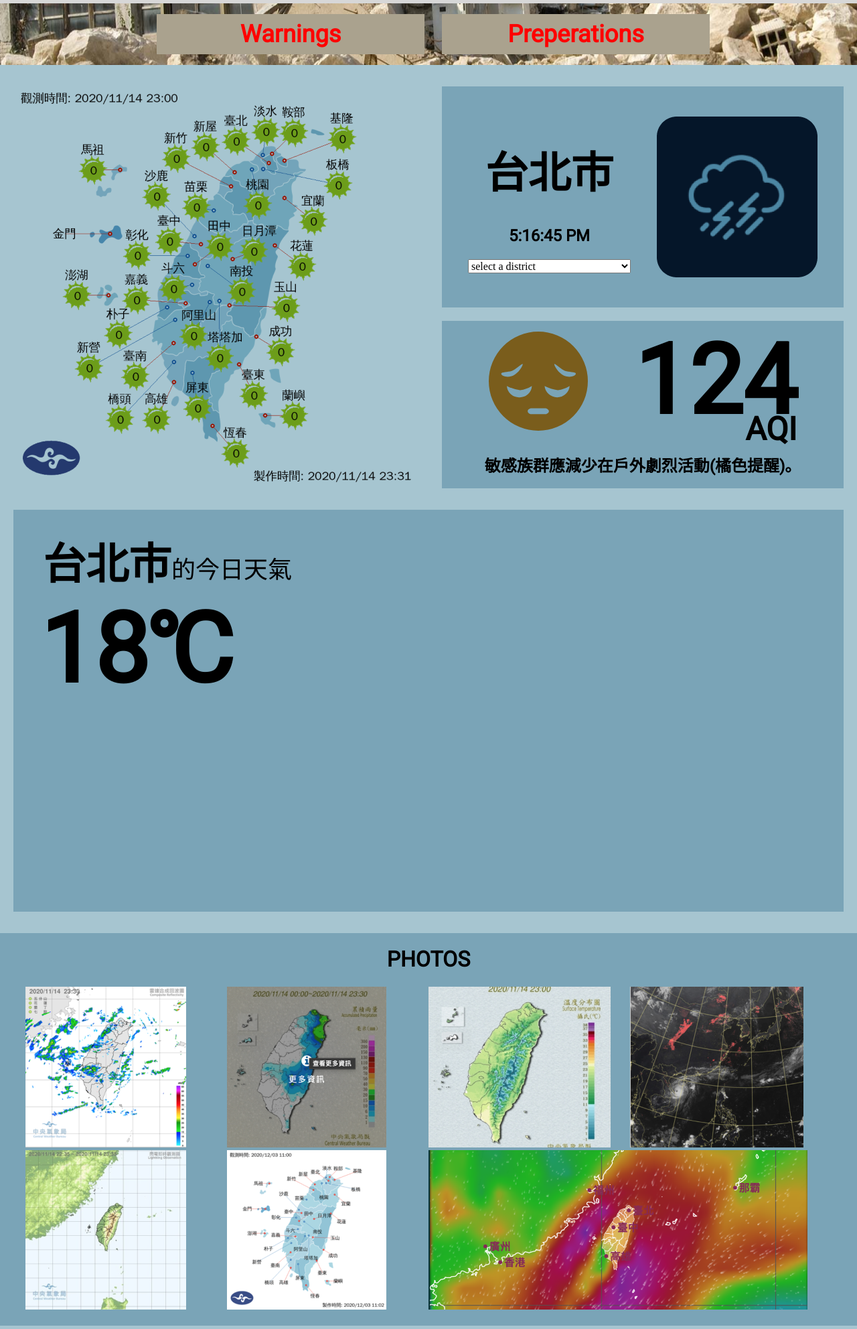
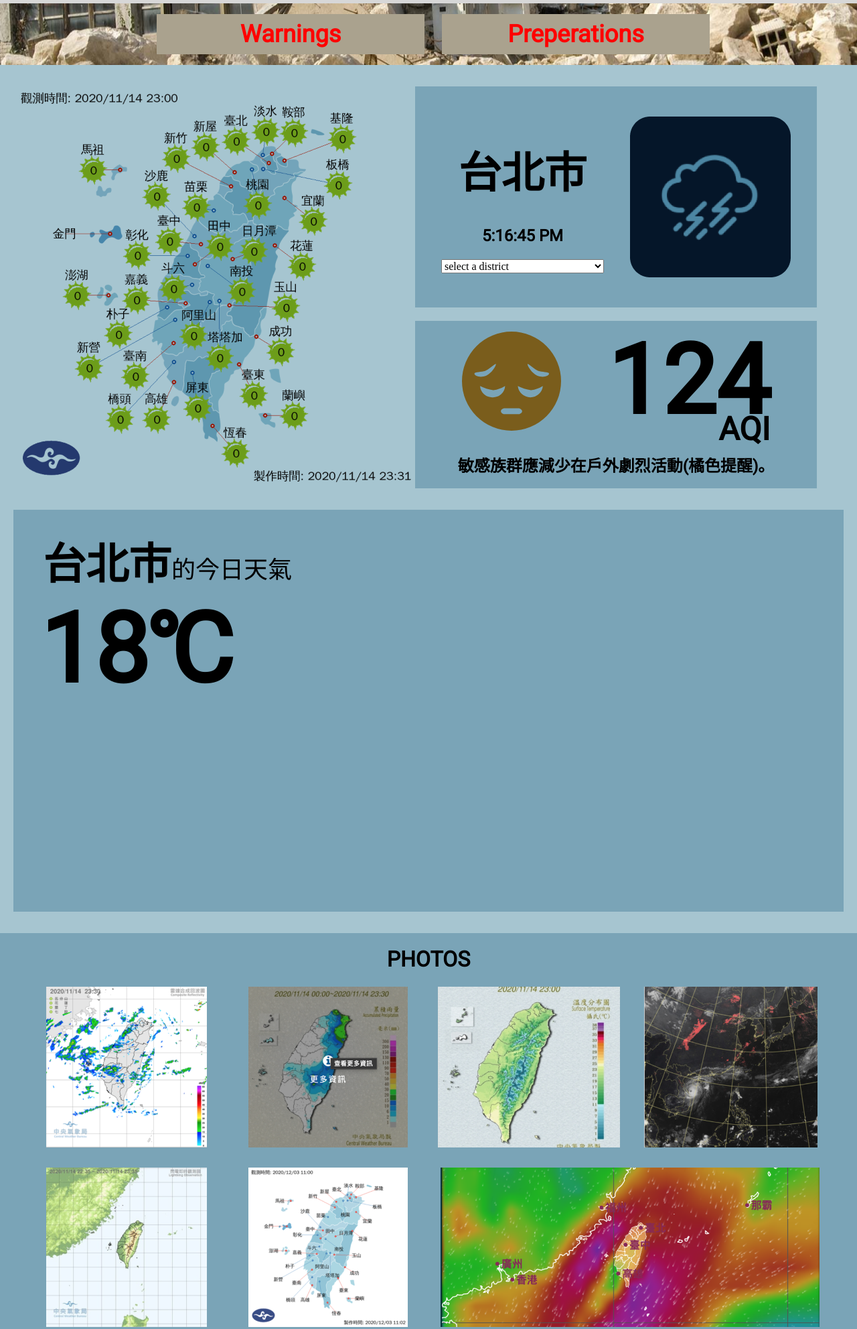
Before and after one commit to decadent-cuB3r/weatherline, a plain HTML site: page index.html in a window 1280 px wide. Shown: the part 60-2044 px from the top of the page at 67% size. Drawn offline with Linux system fonts and the light colour scheme.

Commit message:
content_fluid

```diff
--- a/css/style.css
+++ b/css/style.css
@@ -17,11 +17,13 @@ a {
     text-decoration: none;
 }
 
+/* anything with .container will be in the center */
 .container {
     display: flex;
     justify-content: center;
 }
 
+/* the .setwidth class sets the container of main components */
 .set_width {
     width: 1280px;
 }
@@ -148,13 +150,13 @@ main {
     margin-left: 20px;
 }
 
-.content {
+.content_fluid {
     display: flex;
-    justify-content: space-between;
-    width: 1240px;
+    flex-wrap: wrap;
+    width: 100%;
 }
 
-.content img {
+.content_fluid img {
     mix-blend-mode: multiply;
 }
 
@@ -311,15 +313,18 @@ temp {
 }
 
 .ph_lg_5 {
-    width: 25%
+    width: 25%;
+    margin-top: 2.5%;
 }
 
 .ph_lg_6 {
     width: 25%;
+    margin-top: 2.5%;
 }
 
 .ph_lg_7 {
     width: 50%;
+    margin-top: 2.5%;
 }
 
 @media screen and (max-width: 770px) {
@@ -357,24 +362,31 @@ temp {
     }
     .ph_md_1 img {
         width: 176px;
+        height: 176px;
     }
     .ph_md_2 img {
         width: 176px;
+        height: 176px;
     }
     .ph_md_3 img {
         width: 176px;
+        height: 176px;
     }
     .ph_md_4 img {
         width: 176px;
+        height: 176px;
     }
     .ph_md_5 img {
         width: 176px;
+        height: 176px;
     }
     .ph_md_6 img {
         width: 176px;
+        height: 176px;
     }
     .ph_md_7 img {
         width: 408px;
+        height: 176px;
     }
 }
 
--- a/index.html
+++ b/index.html
@@ -33,9 +33,9 @@
     <div class="container">
         <div class="set_width">
             <main>
-                <div class="content">
+                <div class="content_fluid">
                     <img src="./images/Taiwan.png" alt="" height="599px" width="600px">
-                    <div>
+                    <div class="loc_air">
                         <div class="loc">
                             <div class="loc_text">
                                 <h1>台北市</h1>
@@ -83,31 +83,31 @@
                     <div class="ph_lg_0 ph_md_0 container">
                         <h1>PHOTOS</h1>
                     </div>
-                    <div class="ph_lg_1 ph_md_1">
+                    <div class="container ph_lg_1 ph_md_1">
                         <img src="./images/RADAR.png" alt="">
                         <div class="info"></div>
                     </div>
-                    <div class="ph_lg_2 ph_md_2">
+                    <div class="container ph_lg_2 ph_md_2">
                         <img src="./images/RAIN.png" alt="">
                         <div class="info"></div>
                     </div>
-                    <div class="ph_lg_3 ph_md_3">
+                    <div class="container ph_lg_3 ph_md_3">
                         <img src="./images/TEMP.png" alt="">
                         <div class="info"></div>
                     </div>
-                    <div class="ph_lg_4 ph_md_4">
+                    <div class="container ph_lg_4 ph_md_4">
                         <img src="./images/SATELLITE.png" alt="">
                         <div class="info"></div>
                     </div>
-                    <div class="ph_lg_5 ph_md_5">
+                    <div class="container ph_lg_5 ph_md_5">
                         <img src="./images/LIGHTNING.png" alt="">
                         <div class="info"></div>
                     </div>
-                    <div class="ph_lg_6 ph_md_6">
+                    <div class="container ph_lg_6 ph_md_6">
                         <img src="./images/紫外線.png" alt="">
                         <div class="info"></div>
                     </div>
-                    <div class="ph_lg_7 ph_md_7">
+                    <div class="container ph_lg_7 ph_md_7">
                         <img src="./images/風場預報.png" alt="">
                         <div class="info"></div>
                     </div>
```
